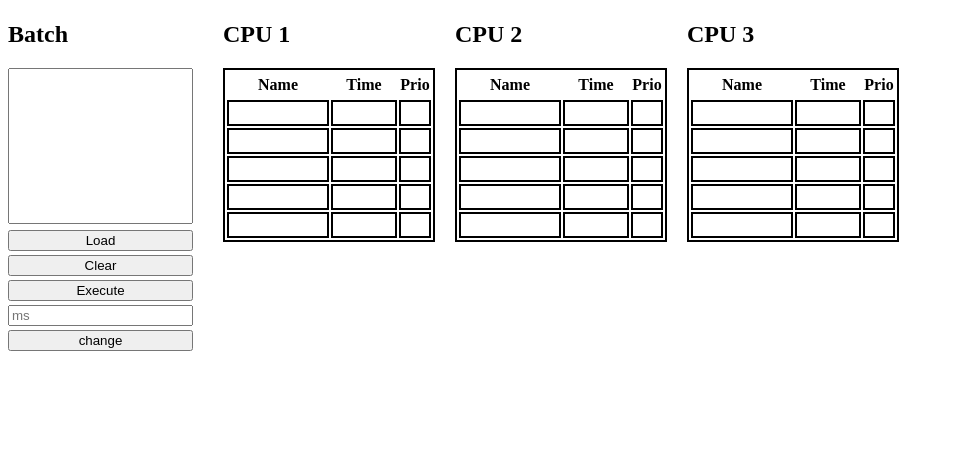
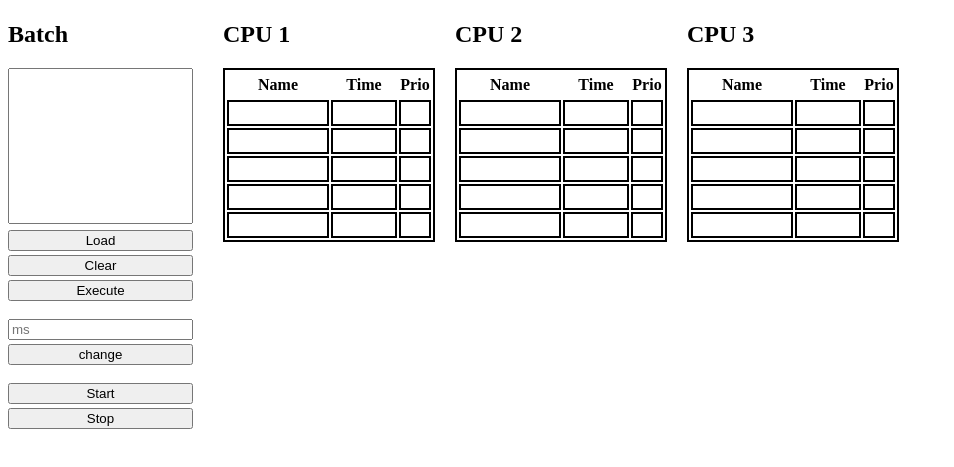
Before and after one commit to AlexanderKarlssonNTI/M7-Dispatcher, a plain HTML site: page index.html in a window 1280 px wide. Shown: the part 87-554 px from the top of the page, without its empty margins (0-954 px from the left). Drawn offline with Linux system fonts and the light colour scheme.

Commit message:
did stuff

```diff
--- a/code.js
+++ b/code.js
@@ -155,6 +155,7 @@ class PRIO {
 }
 
 let processInterval = 100;
+let stop = false;
 const clock = setInterval(scheduler,processInterval);
 const Input = document.getElementById("input");
 const FileInput = document.getElementById("fileInput");
@@ -195,6 +196,7 @@ function dispatcher() {
 }
 
 function scheduler() {
+    if (stop === false) {
         if (CPU1.queue) {
             CPU1.work(processInterval);
         }
@@ -203,6 +205,7 @@ function scheduler() {
         // }
         if (CPU3.queue) {
             CPU3.work(processInterval);
+        }
     }
 }
 
--- a/index.html
+++ b/index.html
@@ -18,8 +18,12 @@
                 <button id="loadBtn">Load</button>
                 <button id="clearBtn">Clear</button>
                 <button id="processBtn">Execute</button>
-                <input type="text" id="intervalInput" placeholder="ms">
-                <button id="changeBtn">change</button>
+                <div class="column" style="gap: 4px; margin-top: 14px; margin-bottom: 14px;">
+                    <input type="text" id="intervalInput" placeholder="ms">
+                    <button id="changeBtn">change</button>
+                </div>
+                <button id="startBtn">Start</button>
+                <button id="stopBtn">Stop</button>
             </div>
         </div>
         <div class="row cpuDisplay">
```
Lines whose indentation alone changed are shown as unchanged.
